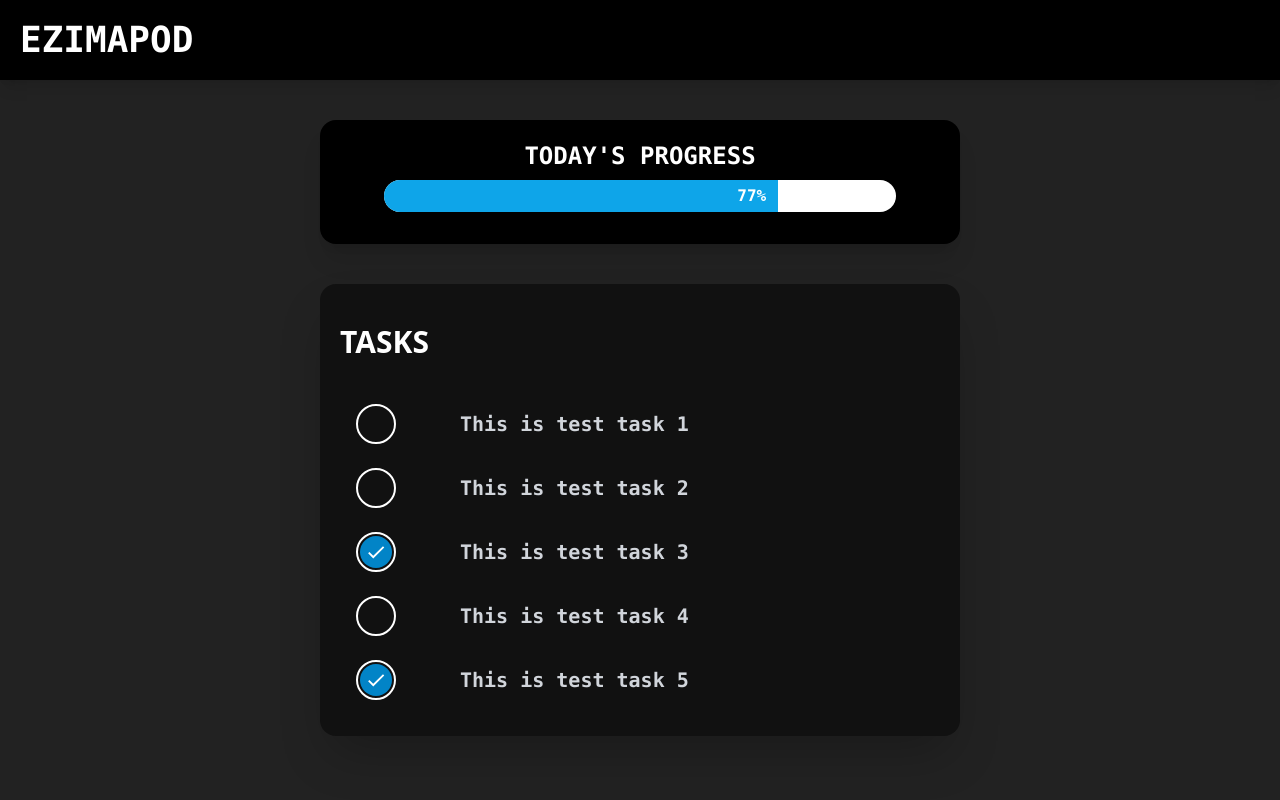
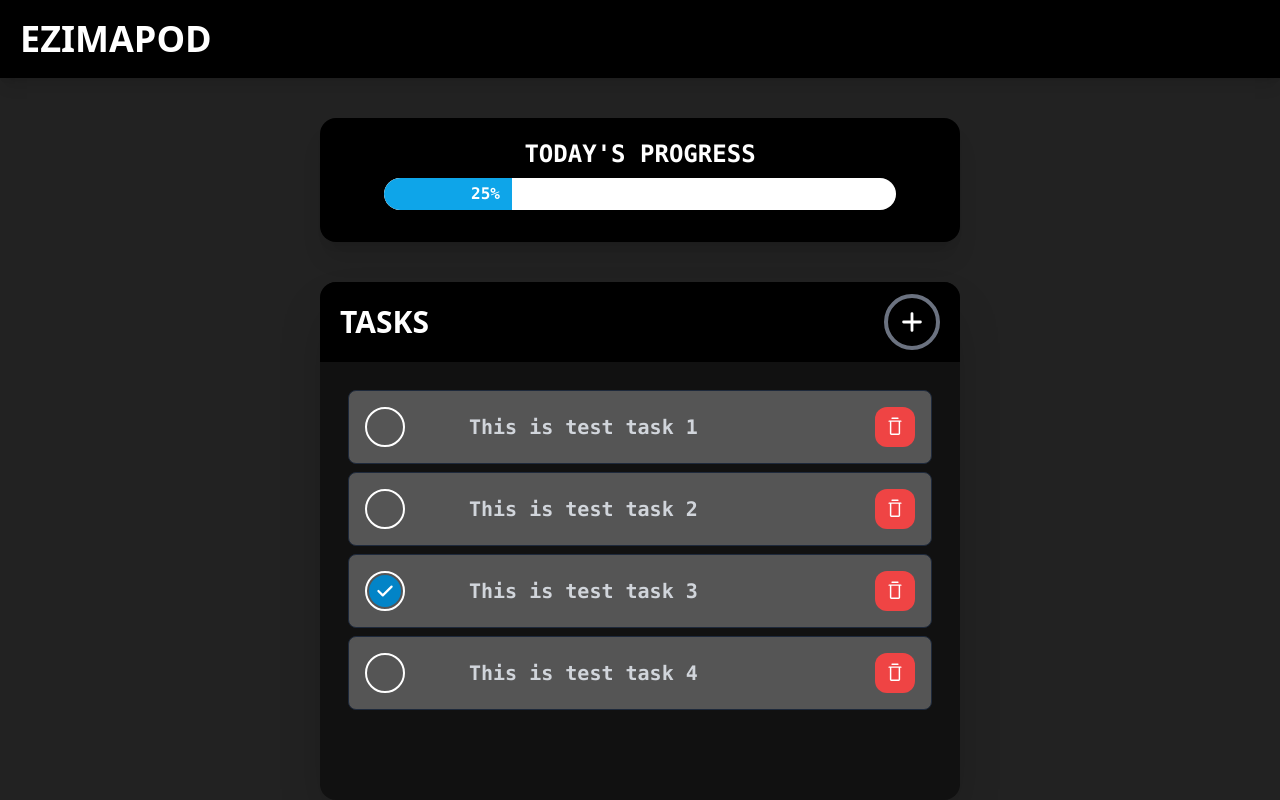
Before and after one commit to mihir254/Dopamize, a Next.js app: page / in a window 1280 px wide. Built offline with nearby package versions, Linux system fonts and the light colour scheme.

Commit message:
Adds tasks, working on drag

```diff
--- a/package.json
+++ b/package.json
@@ -16,11 +16,13 @@
     "next": "13.4.16",
     "postcss": "^8.4.28",
     "react": "18.2.0",
+    "react-beautiful-dnd": "^13.1.1",
     "react-dom": "18.2.0",
     "react-icons": "^4.10.1",
     "typescript": "5.1.6"
   },
   "devDependencies": {
+    "@types/react-beautiful-dnd": "^13.1.4",
     "tailwindcss": "^3.3.3"
   }
 }
--- /dev/null
+++ b/postcss.config.js
@@ -0,0 +1,6 @@
+module.exports = {
+  plugins: {
+    tailwindcss: {},
+    autoprefixer: {},
+  },
+}
--- a/src/pages/index.tsx
+++ b/src/pages/index.tsx
@@ -1,16 +1,25 @@
-import { MdDone } from "react-icons/md";
+import { HiPlus, HiX, HiCheck, HiOutlineTrash } from "react-icons/hi";
+import { RxTrash } from "react-icons/rx";
 import { useState } from "react";
+import { DragDropContext, DragStart, DragUpdate, Draggable, DropResult, Droppable } from "react-beautiful-dnd";
+
+const initialTaskForm = {
+    id: -1,
+    completed: false,
+    task: '',
+}
 
 const Home = () => {
     const initialTasks = [
-        {completed: false, name: "This is test task 1"},
-        {completed: false, name: "This is test task 2"},
-        {completed: true, name: "This is test task 3"},
-        {completed: false, name: "This is test task 4"},
-        {completed: true, name: "This is test task 5"},
+        {id: 1, completed: false, task: "This is test task 1"},
+        {id: 2, completed: false, task: "This is test task 2"},
+        {id: 3, completed: true, task: "This is test task 3"},
+        {id: 4, completed: false, task: "This is test task 4"},
     ];
 
     const [tasks, setTasks] = useState(initialTasks);
+    const [taskFormActive, setTaskFormActive] = useState <boolean> (false);
+    const [taskForm, setTaskForm] = useState(initialTaskForm);
 
     const handleTaskStatusChange = (index: number) => {
         setTasks(prevTasks => prevTasks.map((task, ind) => {
@@ -18,40 +27,109 @@ const Home = () => {
                 return {...task, completed: !task.completed }
             }
             return task;
-        }))
+        }));
+    }
+
+    const handleTaskDelete = (index: number) => {
+        setTasks(prevTasks => prevTasks.filter((task, ind) => index !== ind));
+    }
+
+    const handleAddTask = () => {
+        setTaskFormActive(!taskFormActive);
+    }
+
+    const handleSaveTask = () => {
+        setTaskFormActive(false);
+        setTaskForm(initialTaskForm);
+        setTasks(prevTasks => [taskForm, ...prevTasks]);
+    }
+
+    const onDragStart = (start: DragStart) => {
+        const { source } = start;
+    }
+
+    const onDragUpdate = (update: DragUpdate) => {
+        const { source, destination } = update;
+    }
+
+    const onDragEnd = (result: DropResult) => {
+        const { source, destination } = result;
     }
 
     return (
+        // <DragDropContext
+            // onDragStart={onDragStart}
+            // onDragUpdate={onDragUpdate}
+            // onDragEnd={onDragEnd}
+        // >
             <div className="flex flex-col h-screen bg-[#222222] items-center">
                 <div className="w-screen h-20 bg-[#000000] flex items-center shadow-lg">
-                <p className="text-white text-4xl font-mono font-semibold pl-5">EZIMAPOD</p>
+                    <p className="text-white text-4xl font-sans font-semibold pl-5">EZIMAPOD</p>
                 </div>
                 <button className="w-1/2 bg-[#000000] mt-10 rounded-2xl shadow-xl flex flex-col items-center justify-center">
                     <p className="text-white font-semibold font-mono text-2xl mt-5 pb-2">TODAY'S PROGRESS</p>
-                <div className="w-4/5 h-8 bg-white rounded-full mb-8">
-                    <div className="w-[77%] h-8 bg-sky-500 rounded-l-full flex items-center justify-end">
-                        <p className="pr-3 text-white font-semibold font-mono">77%</p>
+                    <div className="w-4/5 h-8 bg-white rounded-full mb-8 overflow-hidden">
+                        {tasks.length > 0 && <div className="h-8 bg-sky-500 rounded-l-full flex items-center justify-end" style={{width: `${((tasks.filter(task => task.completed).length / tasks.length * 100).toFixed(0))}%`}}>
+                            <p className="pr-3 text-white font-semibold font-mono">{(tasks.filter(task => task.completed).length / tasks.length * 100).toFixed(0)}%</p>
+                        </div>}
+                    </div>
+                </button>
+                <div className="h-2/3 w-1/2 mt-10 shadow-2xl rounded-2xl bg-[#111111] flex flex-col">
+                    <div className="flex items-center justify-between py-3 px-5 rounded-t-2xl bg-[#000000]">
+                        <p className="text-white font-semibold text-3xl">TASKS</p>
+                        <button className="flex border-4 border-gray-500 w-14 h-14 rounded-full items-center justify-center" onClick={handleAddTask}>
+                            {taskFormActive ? <HiX color="white" size={28}/> : <HiPlus color="white" size={28}/>}
+                        </button>
+                    </div>
+                    {/* <Droppable droppableId="col"> */}
+                        {/* {(provided, snapshot) => ( */}
+                            <ul className="p-5 flex-1 text-gray-300 overflow-y-auto scrollbar-hidden"
+                            // {...provided.droppableProps} ref={provided.innerRef}
+                            >
+                                {taskFormActive ? <div className="flex items-center p-4 m-2 border-2 border-slate-500 rounded-lg">
+                                    <input type="text" value={taskForm.task} placeholder="What would you like to do today?" autoFocus
+                                        className="font-mono text-xl font-semibold w-4/5 pl-5 pr-3 py-2
+                                        rounded-sm bg-transparent border-b-2 border-slate-500
+                                        focus:ring-0 focus:outline-none focus:border-sky-500"
+                                        onChange={(e) => setTaskForm({ ...taskForm, task: e.target.value })}
+                                    />
+                                    <button disabled={taskForm.task === ''} className="ml-auto flex items-center justify-center h-12 w-12
+                                        rounded-full border-slate-500 disabled:cursor-not-allowed disabled:opacity-40"
+                                        onClick={handleSaveTask}
+                                    >
+                                        <div className="flex items-center justify-center h-12 w-12 rounded-full bg-green-500">
+                                            <HiCheck size={26} color="white"/>
+                                        </div>
+                                    </button>
+                                </div> : null}
+                                {tasks.map((item, index) => (
+                                    // <Draggable key={item.id} draggableId={item.id.toString()} index={index}>
+                                        // {(provided, snapshot) => (
+                                            <li key={index}
+                                                className="flex items-center p-4 m-2 border border-slate-800 rounded-lg cursor-pointer
+                                                bg-[#555555] outline-2"
+                                                // {...provided.dragHandleProps} {...provided.draggableProps} ref={provided.innerRef}
+                                            >
+                                                <button className="flex items-center justify-center h-10 w-10 rounded-full border-2 border-white" onClick={() => handleTaskStatusChange(index)}>
+                                                    {item.completed ? <div className="flex items-center justify-center h-8 w-8 rounded-full bg-sky-600">
+                                                        <HiCheck size={22} color="white"/>
+                                                    </div> : null}
+                                                </button>
+                                                <p className="ml-16 font-mono text-xl font-semibold">{item.task}</p>
+                                                <button className="ml-auto flex items-center justify-center h-10 w-10 rounded-xl bg-red-500" onClick={() => handleTaskDelete(index)}>
+                                                    <RxTrash size={22} color="white"/>
+                                                </button>
+                                            </li>
+                                        // )}
+                                    // </Draggable>
+                                ))}
+                                {/* {provided.placeholder} */}
+                            </ul>
+                        {/* )}
+                    </Droppable> */}
                 </div>
             </div>
-            </button>
-            <div className="p-5 w-1/2 mt-10 shadow-2xl rounded-2xl bg-[#111111] flex flex-col">
-                <p className="text-white font-semibold text-3xl mt-5 mb-7">TASKS</p>
-                <ul className="text-gray-300">
-                    {tasks.map((item, index) => {
-                        return (
-                            <li key={index} className="flex items-center p-2 m-2">
-                                <button className="flex items-center justify-center h-10 w-10 rounded-full border-2 border-white" onClick={() => handleTaskStatusChange(index)}>
-                                    {item.completed ? <div className="flex items-center justify-center h-8 w-8 rounded-full bg-sky-600">
-                                        <MdDone size={22} color="white"/>
-                                    </div> : null}
-                                </button>
-                                <p className="ml-16 font-mono text-xl font-semibold">{item.name}</p>
-                            </li>
-                        )
-                    })}
-                </ul>
-            </div>
-        </div>
+        // </DragDropContext>
     )
 }
 
--- a/src/styles/globals.css
+++ b/src/styles/globals.css
@@ -1,3 +1,29 @@
 @tailwind base;
 @tailwind components;
 @tailwind utilities;
+
+/* For Webkit (Chrome, Safari, Edge) */
+::-webkit-scrollbar {
+    width: 8px; /* Width of the scrollbar */
+}
+
+/* Track */
+::-webkit-scrollbar-track {
+background: #f1f1f1; /* Background color of the track */
+border-radius: 6px; /* Rounded corners */
+}
+
+/* Handle */
+::-webkit-scrollbar-thumb {
+background: #888; /* Color of the handle */
+border-radius: 6px; /* Rounded corners */
+}
+
+/* Handle on hover */
+::-webkit-scrollbar-thumb:hover {
+background: #555; /* Color of the handle on hover */
+}
+
+.scrollbar-hidden::-webkit-scrollbar {
+display: none;
+}
```
Also changed, not shown: 1 other file (tests, documents, lock files or other folders). Lines whose indentation alone changed are shown as unchanged.
